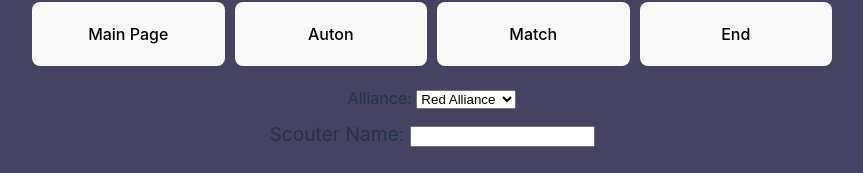
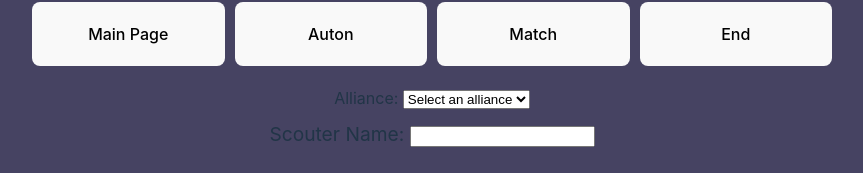
Before and after one commit to micw1417/ScoutingAppNTX, a React (Vite) app: page / in a window 1280 px wide. Shown: the part 146-319 px from the top of the page, without its empty margins (208-1071 px from the left). Built offline with nearby package versions, Linux system fonts and the light colour scheme.

Commit message:
All data should be good execpt for the bubbels becuase no clue how to get to work the way u did it

```diff
--- a/src/pages/Auton.tsx
+++ b/src/pages/Auton.tsx
@@ -12,6 +12,7 @@ const Auton: React.FC<autonProps> = ({autonData, setAutonData}: autonProps) => {
   const [speakerScored, setSpeakerScored] = useState(autonData.speakerScored || 0);
   const [ampScored, setAmpScored] = useState(autonData.ampScored || 0);
   const [trapScored, setTrapScored] = useState(autonData.trapScored || 0);
+  const [leftStart, setLeftStart] = useState(autonData.leftStart || false);
 
   useEffect(() => {
     setAutonData(oldData => ({...oldData, autonPath}))
@@ -70,7 +71,7 @@ const Auton: React.FC<autonProps> = ({autonData, setAutonData}: autonProps) => {
               <span>yes</span>
               </label>
               <label className="radio">
-              <input type = "radio" id="yes" name="leftstartingzone"></input>
+              <input type = "radio" id="no" name="leftstartingzone"></input>
               <span>no</span>
               </label>
             </form>
--- a/src/pages/Mainpage.tsx
+++ b/src/pages/Mainpage.tsx
@@ -7,15 +7,16 @@ export interface mainpageProps {
 }
 
 const Mainpage: React.FC<mainpageProps> = ({mainPageData, setMainPageData}: mainpageProps) => {
-  const [alliance, setAlliance] = useState(Alliance.NOT_SET)
+  const [alliance, setAlliance] = useState(mainPageData.alliance || Alliance.NOT_SET)
   const [matchID, setMatchID] = useState(mainPageData.matchID || '');
   const [scouterName, setScouterName] = useState(mainPageData.scouterName || '')
   const [teamID, setTeamID] = useState(mainPageData.teamID || '')
+  const [preload, setPreload] = useState(mainPageData.preload || false)
+  const [noshow, setNoshow] = useState(mainPageData.noshow || false)
   const [robotPos, setRobotPos] = useState<{ x: number; y: number }>(mainPageData.robotPos || [Number, Number]);
   useEffect(() => {
-    setMainPageData(oldData => ({...oldData, alliance, matchID, scouterName, teamID, robotPos}))
-    console.log(alliance)
-  }, [alliance, matchID, scouterName, teamID, robotPos])
+    setMainPageData(oldData => ({...oldData, alliance, matchID, scouterName, teamID, robotPos, preload, noshow}))
+  }, [alliance, matchID, scouterName, teamID, robotPos, preload, noshow])
 
 
   const handleSubmit = (event: React.FormEvent<HTMLFormElement>) => {
@@ -28,9 +29,10 @@ const Mainpage: React.FC<mainpageProps> = ({mainPageData, setMainPageData}: main
       <form onSubmit={handleSubmit}>
 
         <label>Alliance: </label>
-        <select name="alliance" id="alliance" value={alliance}>
-          <option >Red Alliance</option>
-          <option>Blue Alliance</option>
+        <select name="alliance" id="alliance" value={alliance} onChange={(event) => setAlliance(event.target.value as Alliance)}>
+          <option value={Alliance.NOT_SET} disabled>Select an alliance</option>
+          <option value={Alliance.RED}>Red Alliance</option>
+          <option value={Alliance.BLUE}>Blue Alliance</option>
         </select>
 
         <ul>
@@ -46,9 +48,9 @@ const Mainpage: React.FC<mainpageProps> = ({mainPageData, setMainPageData}: main
 
           <li>
             <label>Pre load</label>
-            <input type="checkbox" id="preload" name="preload" value="preload"></input>
+            <input type="checkbox" id="preload" name="preload" checked={preload} onChange={e => setPreload(e.target.checked)}></input>
             <label>No Show?</label>
-            <input type="checkbox" id="noshow" name="noshow" value="noshow"></input>
+            <input type="checkbox" id="noshow" name="noshow"  checked={noshow} onChange={e => setNoshow(e.target.checked)}></input>
           </li>
 
           <li>
@@ -67,9 +69,9 @@ const Mainpage: React.FC<mainpageProps> = ({mainPageData, setMainPageData}: main
 };
 
 enum Alliance {
-  BLUE,
-  RED,
-  NOT_SET
+  BLUE="BLUE",
+  RED="RED",
+  NOT_SET="NOT_SET"
 }
 
 export default Mainpage;
--- a/src/pages/Match.tsx
+++ b/src/pages/Match.tsx
@@ -7,17 +7,16 @@ export interface matchProps {
 }
 
 const Match: React.FC<matchProps> = ({matchData, setMatchData}: matchProps) => {
-  const [stuff, setStuff] = useState(matchData.stuff || "");
   const [speakerScored, setSpeakerScored] = useState(matchData.speakerScored || 0);
-  const [speakerAmpScored, setSpeakerAmpScored] = useState(matchData.speakerScored || 0);
+  const [speakerAmpScored, setSpeakerAmpScored] = useState(matchData.speakerAmpScored || 0);
   const [ampScored, setAmpScored] = useState(matchData.ampScored || 0);
   const [trapScored, setTrapScored] = useState(matchData.trapScored || 0);
-  const [timesAmp, setTimesAmp] = useState(matchData.trapScored || 0);
-  const [shuttled, setShuttled] = useState(matchData.trapScored || 0);
+  const [timesAmp, setTimesAmp] = useState(matchData.timesAmp || 0);
+  const [shuttled, setShuttled] = useState(matchData.shuttled || 0);
 
   useEffect(() => {
-    setMatchData(oldData => ({...oldData, stuff}))
-  }, [stuff])
+    setMatchData(oldData => ({...oldData, speakerAmpScored, ampScored, speakerScored, trapScored, timesAmp, shuttled}))
+  }, [speakerAmpScored, ampScored, speakerScored, trapScored, timesAmp, shuttled])
 
   const handleSubmit = (event: React.FormEvent<HTMLFormElement>) => {
     event.preventDefault(); // Prevents the default form submission
```
